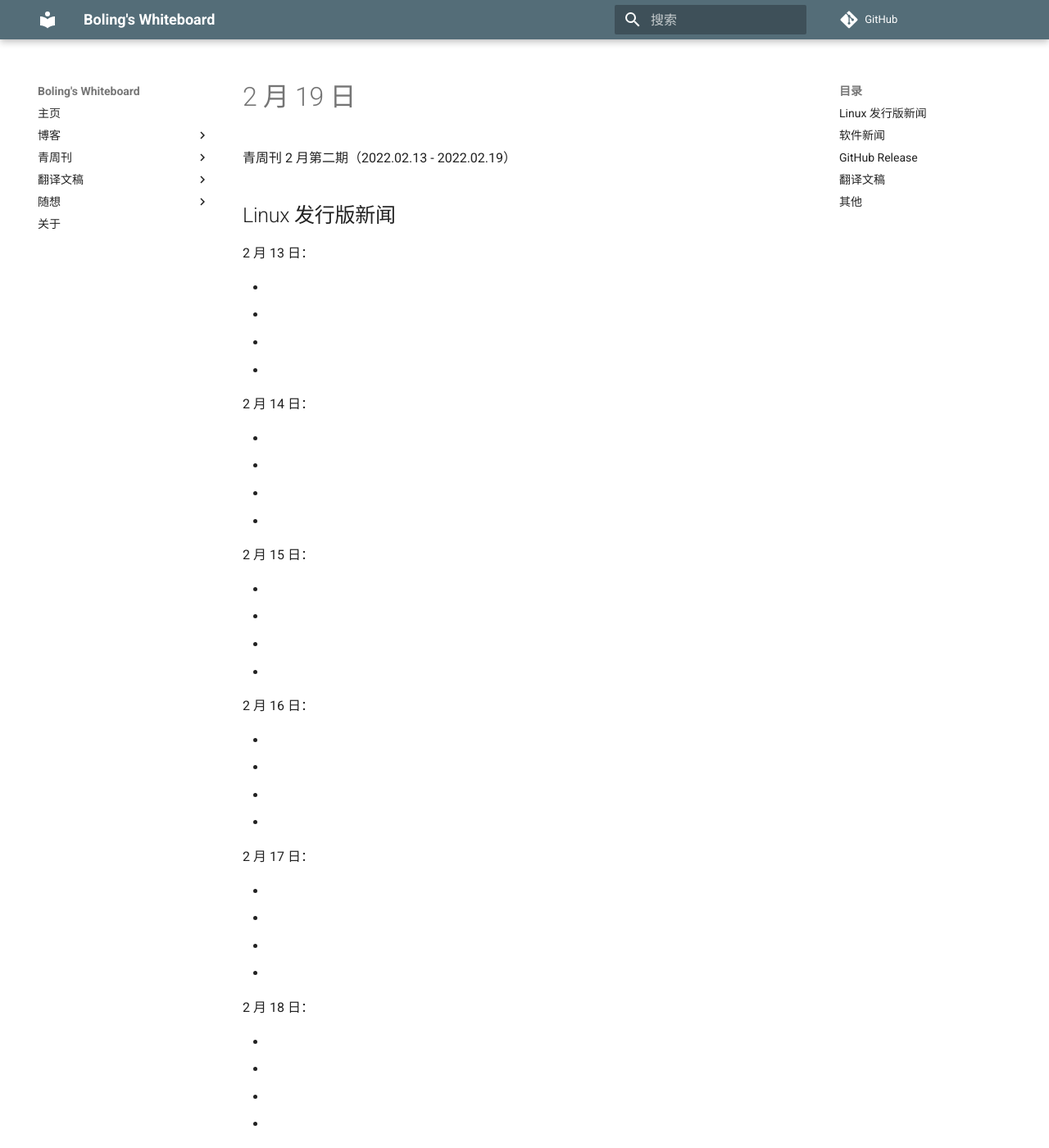
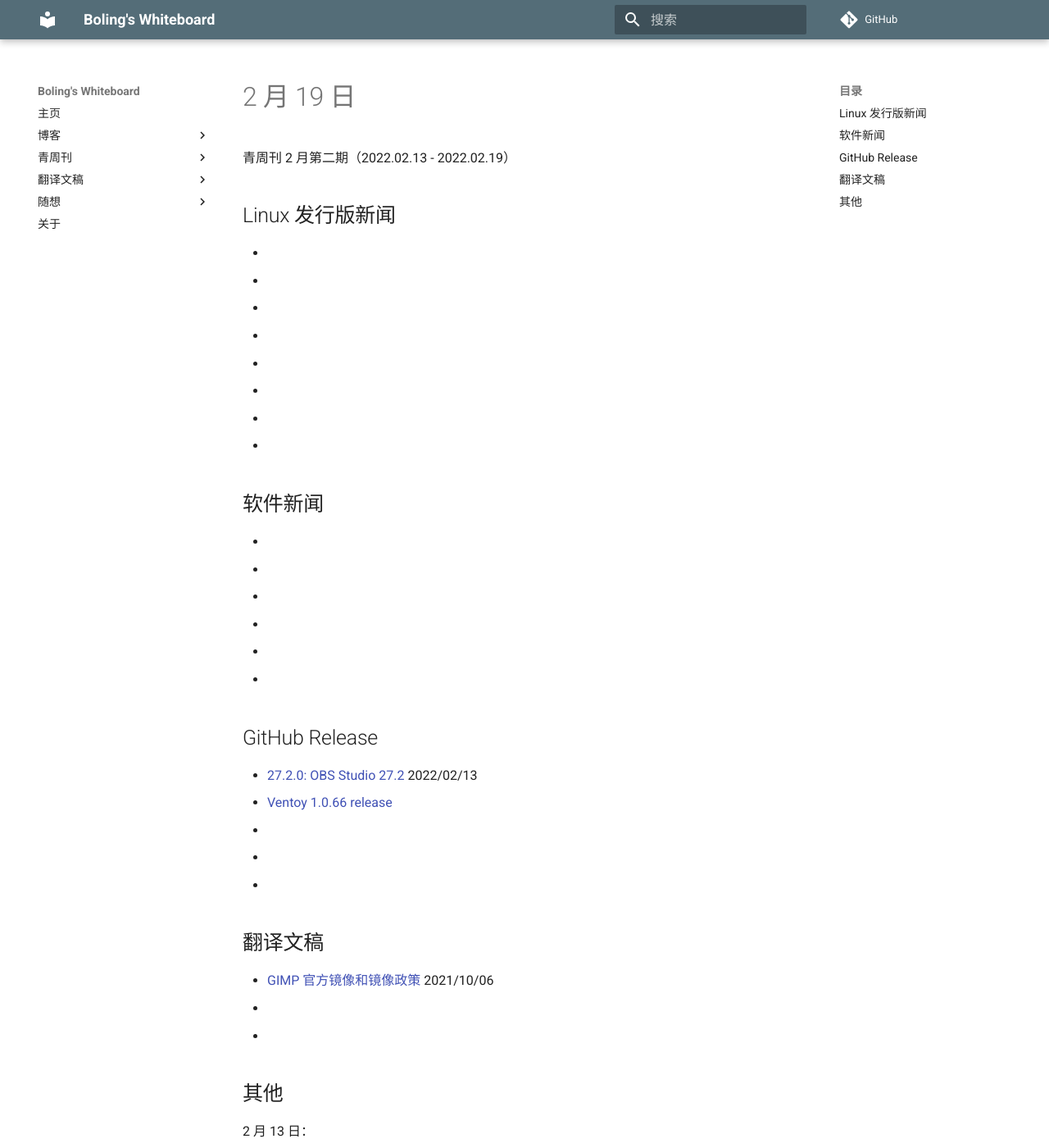
Before and after one commit to Hanjingxue-Boling/Whiteboard, an MkDocs documentation site: the page built from docs/weekly/22/02-19.md, in a window 1280 px wide and 1400 px high. Shown: the whole window at 82% size. Built offline with MkDocs 1.6.1 and Material for MkDocs 9.7.7, drawn with Linux system fonts in a browser that asks for light colours; comment, search, counter and statistics services are not loaded; some of the changed text lies outside the part shown.

Commit message:
修改模板

```diff
--- a/docs/weekly/22/02-19.md
+++ b/docs/weekly/22/02-19.md
@@ -4,50 +4,10 @@
 
 ## Linux 发行版新闻
 
-2 月 13 日：
-
 - []()
 - []()
 - []()
 - []()
-
-2 月 14 日：
-
-- []()
-- []()
-- []()
-- []()
-
-2 月 15 日：
-
-- []()
-- []()
-- []()
-- []()
-
-2 月 16 日：
-
-- []()
-- []()
-- []()
-- []()
-
-2 月 17 日：
-
-- []()
-- []()
-- []()
-- []()
-
-2 月 18 日：
-
-- []()
-- []()
-- []()
-- []()
-
-2 月 19 日：
-
 - []()
 - []()
 - []()
@@ -55,44 +15,9 @@
 
 ## 软件新闻
 
-2 月 13 日：
-
 - []()
 - []()
 - []()
-
-2 月 14 日：
-
-- []()
-- []()
-- []()
-
-2 月 15 日：
-
-- []()
-- []()
-- []()
-
-2 月 16 日：
-
-- []()
-- []()
-- []()
-
-2 月 17 日：
-
-- []()
-- []()
-- []()
-
-2 月 18 日：
-
-- []()
-- []()
-- []()
-
-2 月 19 日：
-
 - []()
 - []()
 - []()
@@ -100,7 +25,7 @@
 ## GitHub Release
 
 - [27.2.0: OBS Studio 27.2](https://github.com/obsproject/obs-studio/releases/tag/27.2.0) 2022/02/13
-- []()
+- [Ventoy 1.0.66 release](https://github.com/ventoy/Ventoy/releases/tag/v1.0.66)
 - []()
 - []()
 - []()
```
Also changed, not shown: docs/weekly/.tample.md (+0 -75 lines).
